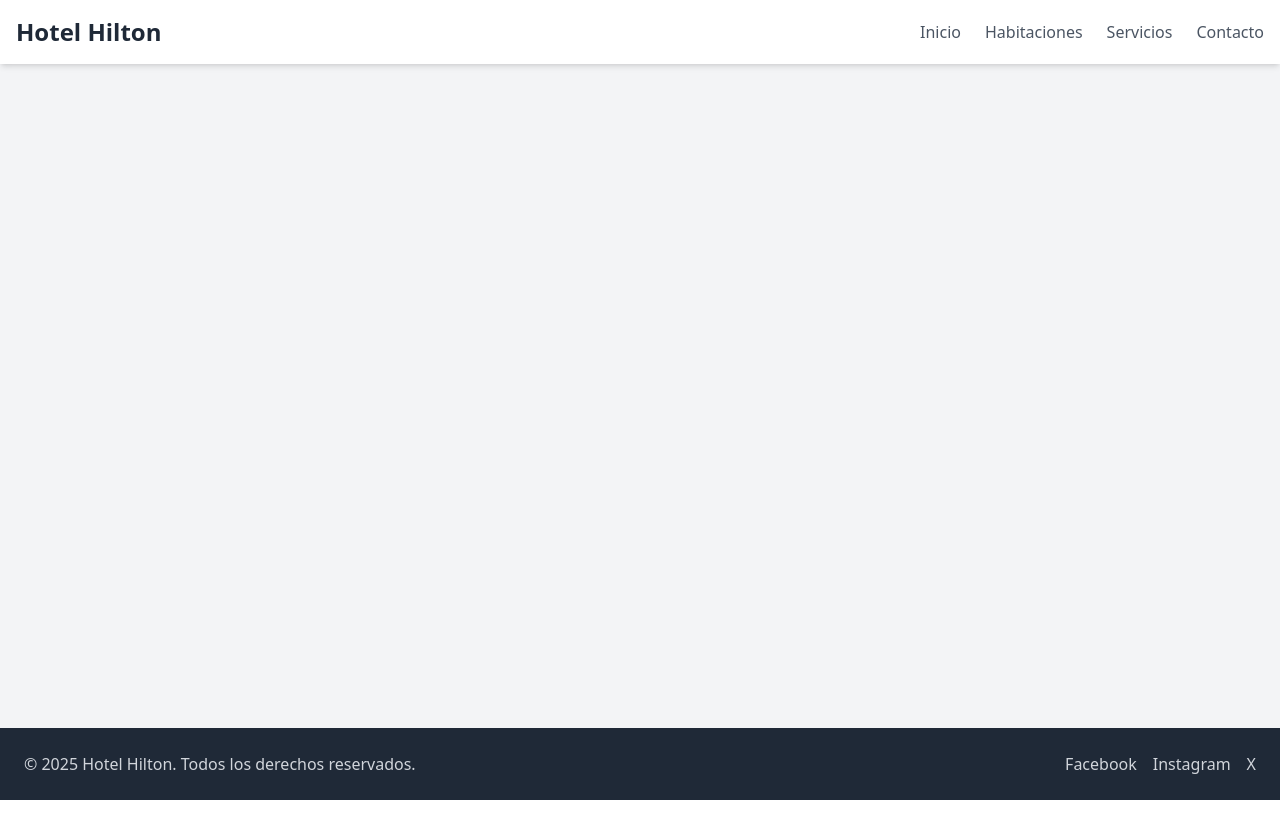
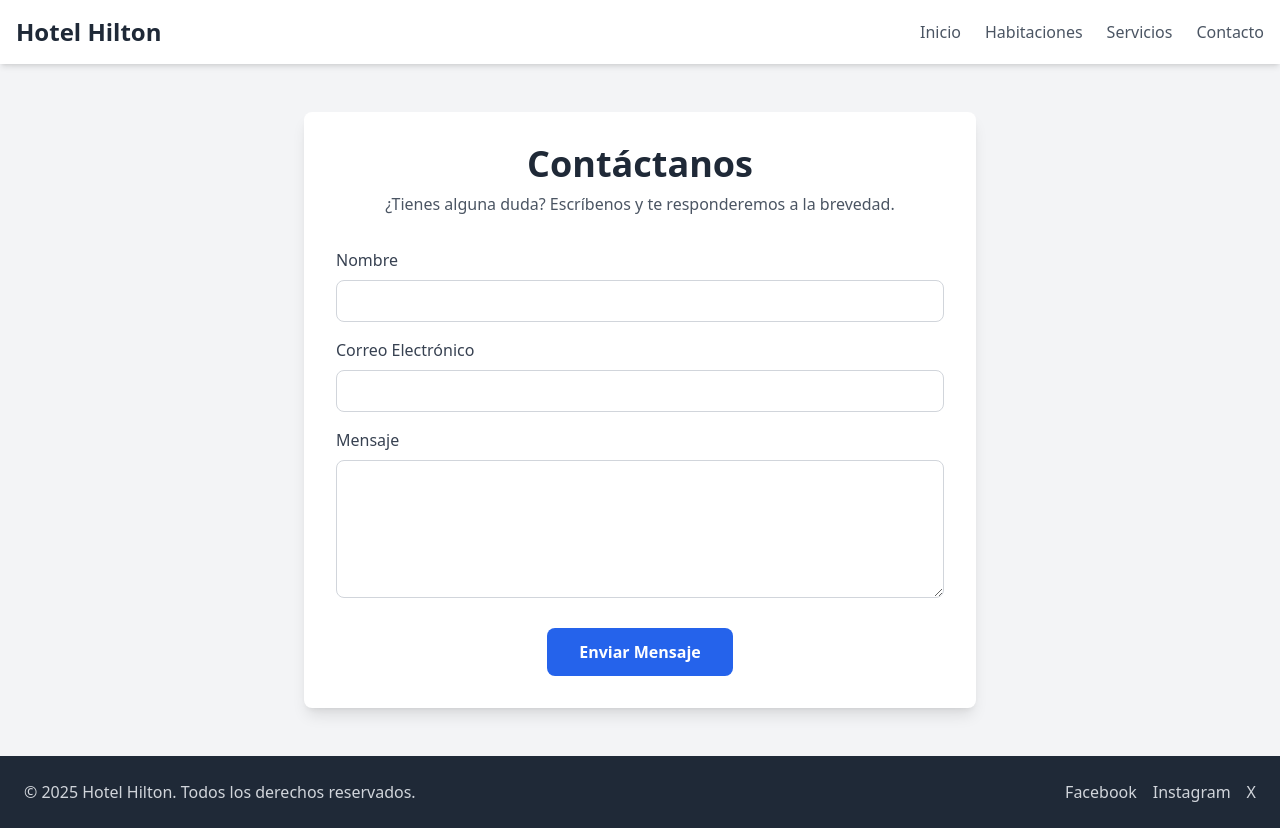
Before and after one commit to ramitagram/hotel-web, a React (Create React App) app: page /Contacto in a window 1280 px wide. Before the commit the page ends 800 px from the top, so only its background shows below. Built offline with nearby package versions, Linux system fonts and the light colour scheme.

Commit message:
feat: Implementa las páginas de Detalle, Contacto y Reserva

```diff
--- a/package.json
+++ b/package.json
@@ -7,7 +7,9 @@
     "@testing-library/jest-dom": "^6.8.0",
     "@testing-library/react": "^16.3.0",
     "@testing-library/user-event": "^13.5.0",
+    "date-fns": "^4.1.0",
     "react": "^19.1.1",
+    "react-datepicker": "^8.7.0",
     "react-dom": "^19.1.1",
     "react-helmet": "^6.1.0",
     "react-router-dom": "^7.9.3",
--- a/src/App.js
+++ b/src/App.js
@@ -1,13 +1,12 @@
-// 1. Corregido: 'Route' ya no está duplicado.
 import { Helmet } from 'react-helmet';
 import { Route, BrowserRouter as Router, Routes } from 'react-router-dom';
 
-// Layout Components
-// 2. Corregido: Rutas apuntan al archivo JS dentro de su carpeta.
 import Footer from './components/Footer/Footer';
 import Header from './components/Header/Header';
+import BookingPage from './pages/BookingPage';
 
 // Page Components
+import ContactPage from './pages/ContactPage';
 import HomePage from './pages/HomePage';
 import RoomDetailPage from './pages/RoomDetailPage';
 import RoomsPage from './pages/RoomsPage';
@@ -26,8 +25,10 @@ function App() {
         <main className="flex-grow">
           <Routes>
           <Route path="/" element={<HomePage />} />
-          <Route path="/Habitaciones" element={<RoomsPage />} />
-          <Route path="/Habitaciones/:id" element={<RoomDetailPage />}/>
+          <Route path="/habitaciones" element={<RoomsPage />} />
+          <Route path="/habitaciones/:id" element={<RoomDetailPage />}/>
+          <Route path="/reservar" element={<BookingPage />} />
+          <Route path="/contacto" element={<ContactPage />} />
           {/* Rutas adicionales para futuras paginas
           <Route path="/Servicios" element={<ServicesPage />} />
           <Route path="/Reservas" element={<BookingPage />} />
--- /dev/null
+++ b/src/pages/BookingPage.js
@@ -0,0 +1,91 @@
+// pages de reserva
+import { useState } from 'react';
+import DatePicker from 'react-datepicker';
+import 'react-datepicker/dist/react-datepicker.css'; //estilos
+import { Helmet } from 'react-helmet';
+
+
+function BookingPage(){
+    //estado para fechas y los datos del formulario
+    const [startDate, setStartDate] = useState(new Date());
+    const [endDate, setEndDate] = useState(null);
+    const [guests, setGuests] = useState(1);
+    const [fullName, setFullName] = useState('');
+    const [email, setEmail] = useState('');
+
+    const handleSubmit = (e) => {
+        e.preventDefault();
+        if (!endDate) {
+        alert('Por favor, selecciona una fecha de salida.');
+        return;
+        }
+        const bookingDetails = { fullName, email, guests, startDate, endDate };
+        alert(`¡Reserva confirmada! Detalles: ${JSON.stringify(bookingDetails, null, 2)}`);
+    };
+
+    return (
+        <div className="container mx-auto p-4 py-12">
+        <Helmet>
+            <title>Realizar Reserva - Hotel Hilton</title>
+        </Helmet>
+        <div className="max-w-2xl mx-auto bg-white p-8 rounded-lg shadow-lg">
+            <h1 className="text-4xl font-bold text-center text-gray-800 mb-8">Completa tu Reserva</h1>
+
+            <form onSubmit={handleSubmit}>
+            {/* Selector de Fechas */}
+            <div className="grid grid-cols-1 md:grid-cols-2 gap-4 mb-6">
+                <div>
+                <label className="block text-gray-700 font-medium mb-2">Llegada</label>
+                <DatePicker
+                    selected={startDate}
+                    onChange={(date) => setStartDate(date)}
+                    selectsStart
+                    startDate={startDate}
+                    endDate={endDate}
+                    minDate={new Date()}
+                    className="w-full px-4 py-2 border border-gray-300 rounded-lg"
+                    dateFormat="dd/MM/yyyy"
+                />
+                </div>
+                <div>
+                <label className="block text-gray-700 font-medium mb-2">Salida</label>
+                <DatePicker
+                    selected={endDate}
+                    onChange={(date) => setEndDate(date)}
+                    selectsEnd
+                    startDate={startDate}
+                    endDate={endDate}
+                    minDate={startDate}
+                    className="w-full px-4 py-2 border border-gray-300 rounded-lg"
+                    dateFormat="dd/MM/yyyy"
+                    placeholderText="Selecciona una fecha"
+                />
+                </div>
+            </div>
+
+            {/* Otros Campos */}
+            <div className="mb-4">
+                <label htmlFor="guests" className="block text-gray-700 font-medium mb-2">Huéspedes</label>
+                <input type="number" id="guests" min="1" value={guests} onChange={(e) => setGuests(e.target.value)} className="w-full px-4 py-2 border border-gray-300 rounded-lg" required />
+            </div>
+            <div className="mb-4">
+                <label htmlFor="fullName" className="block text-gray-700 font-medium mb-2">Nombre Completo</label>
+                <input type="text" id="fullName" value={fullName} onChange={(e) => setFullName(e.target.value)} className="w-full px-4 py-2 border border-gray-300 rounded-lg" required />
+            </div>
+            <div className="mb-4">
+                <label htmlFor="email" className="block text-gray-700 font-medium mb-2">Correo Electrónico</label>
+                <input type="email" id="email" value={email} onChange={(e) => setEmail(e.target.value)} className="w-full px-4 py-2 border border-gray-300 rounded-lg" required />
+            </div>
+
+            <div className="text-center mt-8">
+                <button type="submit" className="bg-blue-600 text-white font-bold py-3 px-12 rounded-lg hover:bg-blue-700 transition duration-300">
+                Confirmar Reserva
+                </button>
+            </div>
+            </form>
+        </div>
+        </div>
+    );
+}
+
+export default BookingPage;
--- /dev/null
+++ b/src/pages/ContactPage.js
@@ -0,0 +1,95 @@
+import { useState } from 'react';
+import { Helmet } from 'react-helmet';
+
+function ContactPage() {
+    // Usamos useState para guardar la información del formulario
+    const [formData, setFormData] = useState({
+        name: '',
+        email: '',
+        message: '',
+    });
+    const [statusMessage, setStatusMessage] = useState('');
+
+    const handleChange = (e) => {
+        const { name, value } = e.target;
+        setFormData(prevState => ({
+        ...prevState,
+        [name]: value,
+        }));
+    };
+
+    const handleSubmit = (e) => {
+        e.preventDefault();
+        console.log('Datos enviados:', formData);
+        setStatusMessage(`Gracias por tu mensaje, ${formData.name}. Te responderemos pronto.`);
+        setFormData({ name: '', email: '', message: '' });
+    };
+
+    return (
+        <div className="container mx-auto p-4 py-12">
+        <Helmet>
+            <title>Contacto - Hotel Hilton</title>
+        </Helmet>
+        <div className="max-w-2xl mx-auto bg-white p-8 rounded-lg shadow-lg">
+            <h1 className="text-4xl font-bold text-center text-gray-800 mb-2">Contáctanos</h1>
+            <p className="text-center text-gray-600 mb-8">
+            ¿Tienes alguna duda? Escríbenos y te responderemos a la brevedad.
+            </p>
+
+            <form onSubmit={handleSubmit}>
+            <div className="mb-4">
+                <label htmlFor="name" className="block text-gray-700 font-medium mb-2">Nombre</label>
+                <input
+                type="text"
+                id="name"
+                name="name"
+                className="w-full px-4 py-2 border border-gray-300 rounded-lg focus:outline-none focus:ring-2 focus:ring-blue-500"
+                value={formData.name}
+                onChange={handleChange}
+                required
+                />
+            </div>
+            <div className="mb-4">
+                <label htmlFor="email" className="block text-gray-700 font-medium mb-2">Correo Electrónico</label>
+                <input
+                type="email"
+                id="email"
+                name="email"
+                className="w-full px-4 py-2 border border-gray-300 rounded-lg focus:outline-none focus:ring-2 focus:ring-blue-500"
+                value={formData.email}
+                onChange={handleChange}
+                required
+            />
+            </div>
+            <div className="mb-6">
+                <label htmlFor="message" className="block text-gray-700 font-medium mb-2">Mensaje</label>
+                <textarea
+                id="message"
+                name="message"
+                rows="5"
+                className="w-full px-4 py-2 border border-gray-300 rounded-lg focus:outline-none focus:ring-2 focus:ring-blue-500"
+                value={formData.message}
+                onChange={handleChange}
+                required
+                ></textarea>
+            </div>
+            <div className="text-center">
+                <button
+                type="submit"
+                className="bg-blue-600 text-white font-bold py-3 px-8 rounded-lg hover:bg-blue-700 transition duration-300">
+                Enviar Mensaje
+                </button>
+            </div>
+            </form>
+
+            {statusMessage && (
+            <p className="mt-6 text-center text-green-600 bg-green-100 p-4 rounded-lg">
+                {statusMessage}
+            </p>
+            )}
+        </div>
+        </div>
+    );
+}
+
+export default ContactPage;
--- a/src/pages/RoomDetailPage.js
+++ b/src/pages/RoomDetailPage.js
@@ -1,6 +1,6 @@
 // pages de detalles de habitaciones
 import { Helmet } from 'react-helmet';
-import { useParams } from 'react-router-dom';
+import { Link, useParams } from 'react-router-dom';
 import { roomsData } from '../data/roomsData';
 
 function RoomDetailPage() {
@@ -13,18 +13,25 @@ function RoomDetailPage() {
     }
 
     return(
-        < div className="container mx-auto p-4 py-8">
+        <div className="container mx-auto p-4 py-8">
             <Helmet>
                 <title>{`${room.name} - Hotel Hilton`}</title>
             </Helmet>
+            <img src={room.imageUrl} alt={room.name} className="w-full h-96 object-cover rounded-lg shadow-lg mb-8"/>
 
-            <img src={room.imageUrl} alt={room.name} calssName="w-full h-96 object-cover rounded-lg mb-8"/>
-
-            <div className="bg--white p-8 rounded-lg shadow-md">
+            <div className="bg-white p-8 rounded-lg shadow-md">
                 <h1 className="text-4xl font-extrabold text-gray-800 mb-4">{room.name}</h1>
                 <p className="text-xl text-gray-600 mb-6">{room.description}</p>
-                <div className="text-3xl font-blod text-blue-600">
-                    {`Desde $${room.price} por noche`}
+
+                <div className="flex justify-between items-center mt-8">
+                    <span className="text-3xl font-bold text-gray-800">
+                        {`Desde $${room.price} por noche`}
+                    </span>
+                    <Link
+                        to="/reservar"
+                        className="bg-blue-600 text-white font-bold py-3 px-8 rounded-lg hover:bg-blue-700 transition duration-300">
+                        Reservar Ahora
+                    </Link>
                 </div>
             </div>
         </div>
```
Also changed, not shown: 1 other file (tests, documents, lock files or other folders).
